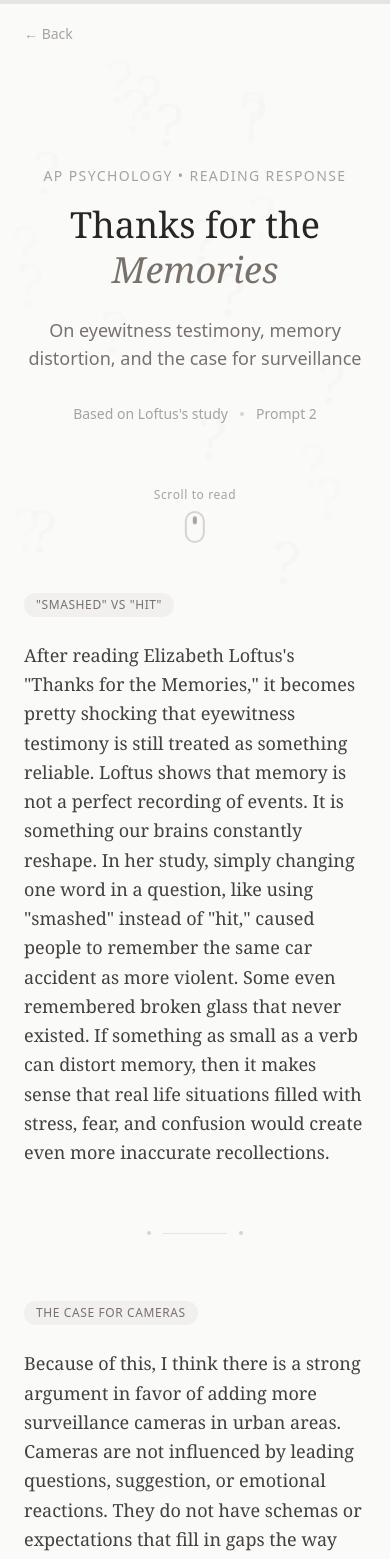
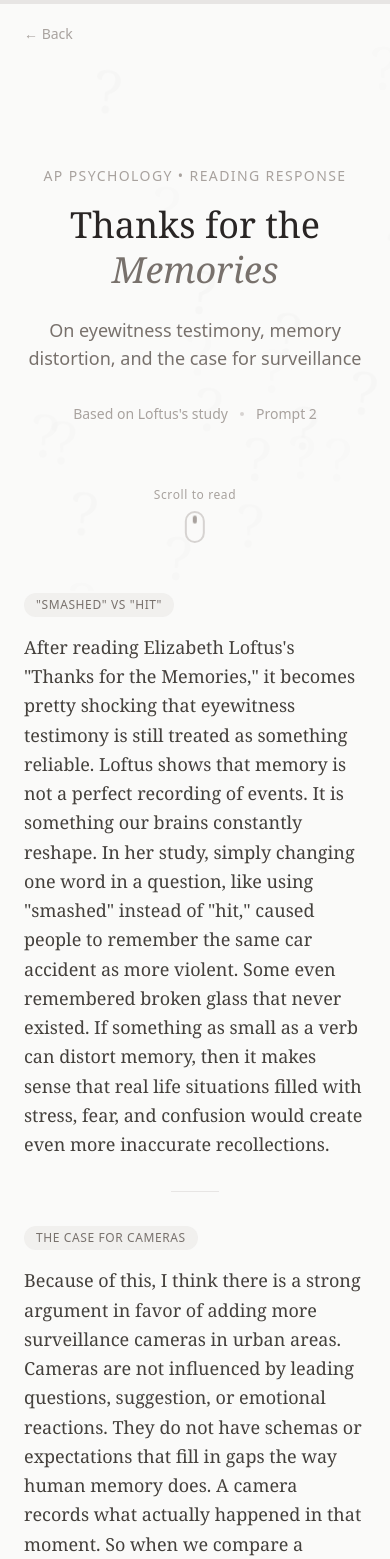
Before and after one commit to batmanhogwarts/jica-assessment, a React (Create React App) app: page /memories in a window 390 px wide. Shown: the top 1559 px of the page. Built offline with nearby package versions, Linux system fonts and the light colour scheme.

Commit message:
Update ThanksMemories.jsx

```diff
--- a/src/ThanksMemories.jsx
+++ b/src/ThanksMemories.jsx
@@ -144,10 +144,10 @@ const ThanksForTheMemoriesPage = () => {
         {essayContent.map((section, index) => (
           <section
             key={section.id}
-            className="essay-section mb-16 md:mb-24"
+            className="essay-section mb-8"
           >
             {/* Section highlight phrase */}
-            <div className="mb-6">
+            <div className="mb-4">
               <span className="inline-block px-3 py-1 bg-stone-200/50 text-stone-500 text-xs tracking-wider uppercase rounded-full">
                 {section.highlight}
               </span>
@@ -160,10 +160,8 @@ const ThanksForTheMemoriesPage = () => {
 
             {/* Decorative divider (except last) */}
             {index < essayContent.length - 1 && (
-              <div className="mt-16 md:mt-24 flex items-center justify-center">
-                <div className="w-1 h-1 bg-stone-300 rounded-full" />
-                <div className="w-16 h-px bg-stone-200 mx-3" />
-                <div className="w-1 h-1 bg-stone-300 rounded-full" />
+              <div className="mt-8 flex items-center justify-center">
+                <div className="w-12 h-px bg-stone-200" />
               </div>
             )}
           </section>
```
